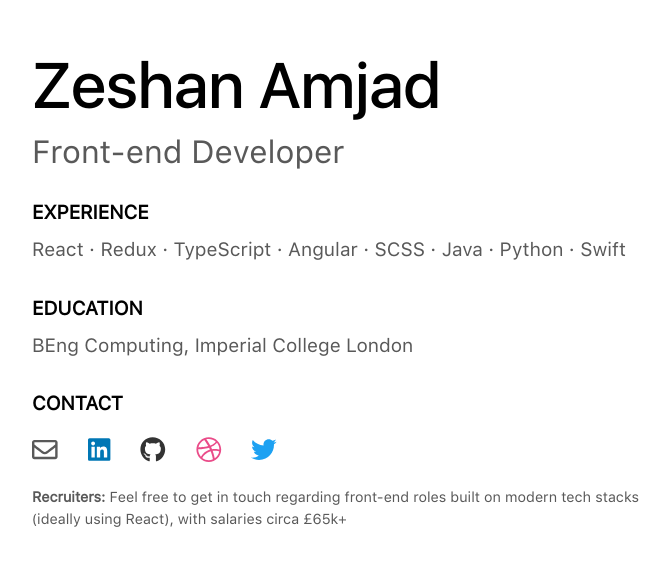
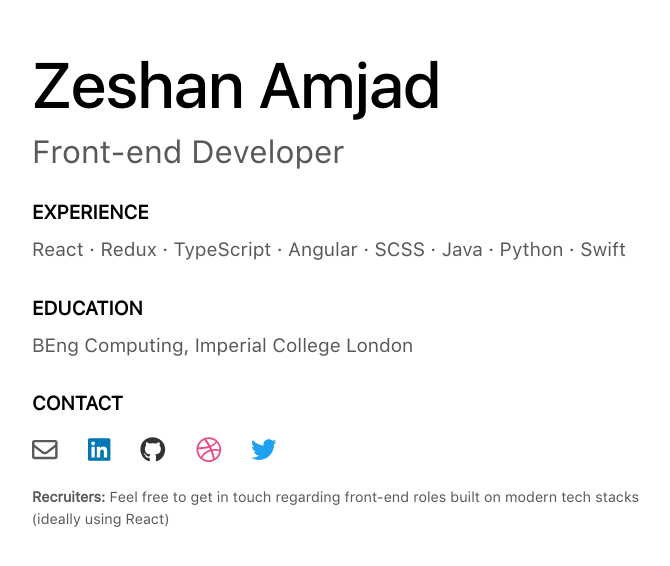
Before and after one commit to ZeshanA/portfolio, a Gatsby site: page / in a window 1280 px wide. Shown: the part 112-678 px from the top of the page, without its empty margins (283-953 px from the left). Built offline with nearby package versions, Linux system fonts and the light colour scheme; Gatsby itself is replaced by a stand-in of ours.

Commit message:
Refine text note to recruiters

```diff
--- a/src/pages/index.js
+++ b/src/pages/index.js
@@ -24,8 +24,7 @@ const HomePage = () => (
       <ContactIcons />
       <p style={{ lineHeight: `150%`, fontSize: `0.75em`, margin: 0 }}>
         <strong>Recruiters:</strong> Feel free to get in touch regarding
-        front-end roles built on modern tech stacks (ideally using React), with
-        salaries circa £65k+
+        front-end roles built on modern tech stacks (ideally using React)
       </p>
     </Section>
   </div>
```
